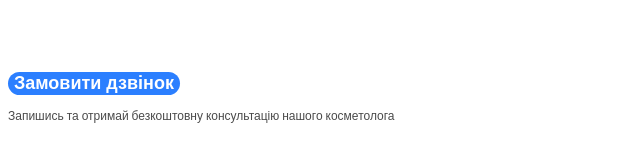
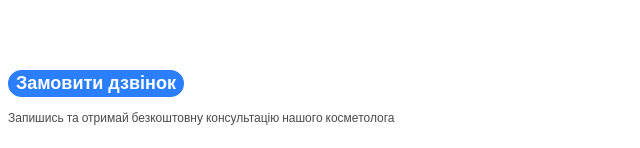
Before and after one commit to weaaves/genius-homework-1, a plain HTML site: page index.html in a window 1280 px wide. Shown: the part 652-800 px from the top of the page, 0-640 px from the left. Drawn offline with Linux system fonts and the light colour scheme.

Commit message:
Update styles.css

```diff
--- a/css/styles.css
+++ b/css/styles.css
@@ -149,8 +149,9 @@ ul {
     font-size: 18px;
     font-weight: 600;
     border-radius: 32px;
-    border: 0px solid var(--color-brand-light);
+    border: 2px solid var(--color-brand-light);
     background-color: var(--color-brand-light);
+    cursor: pointer;
 }
 
 .button:hover {
```
